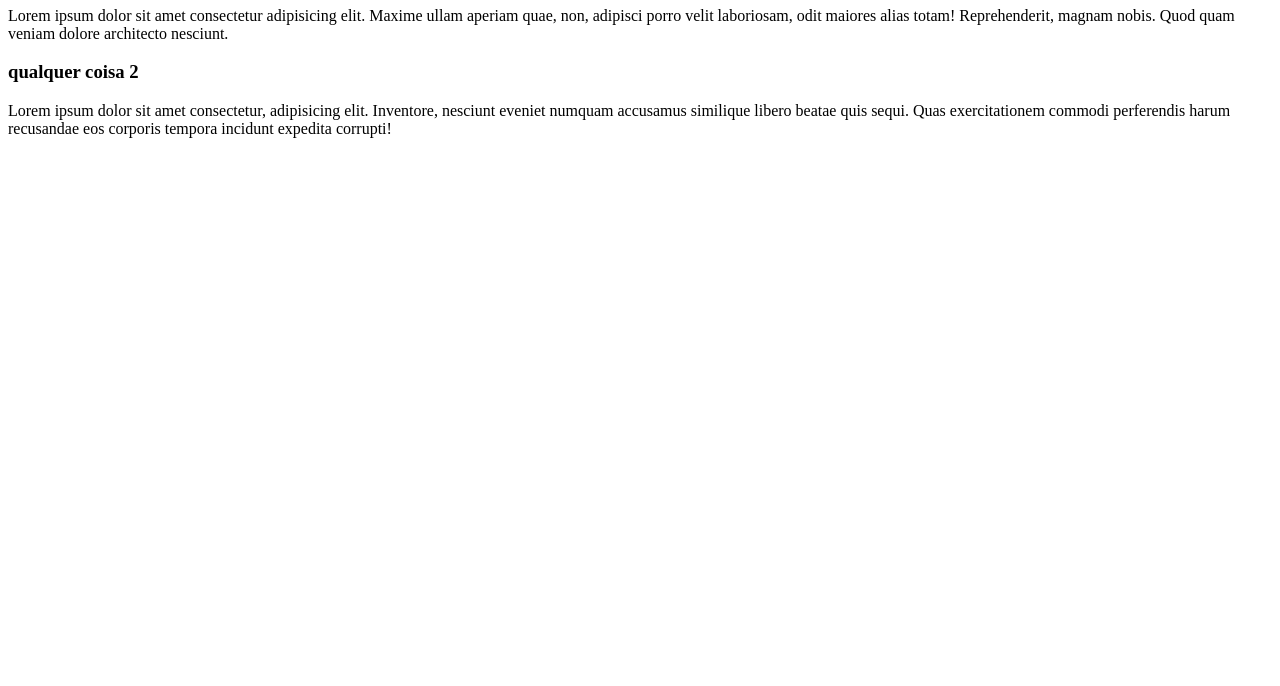
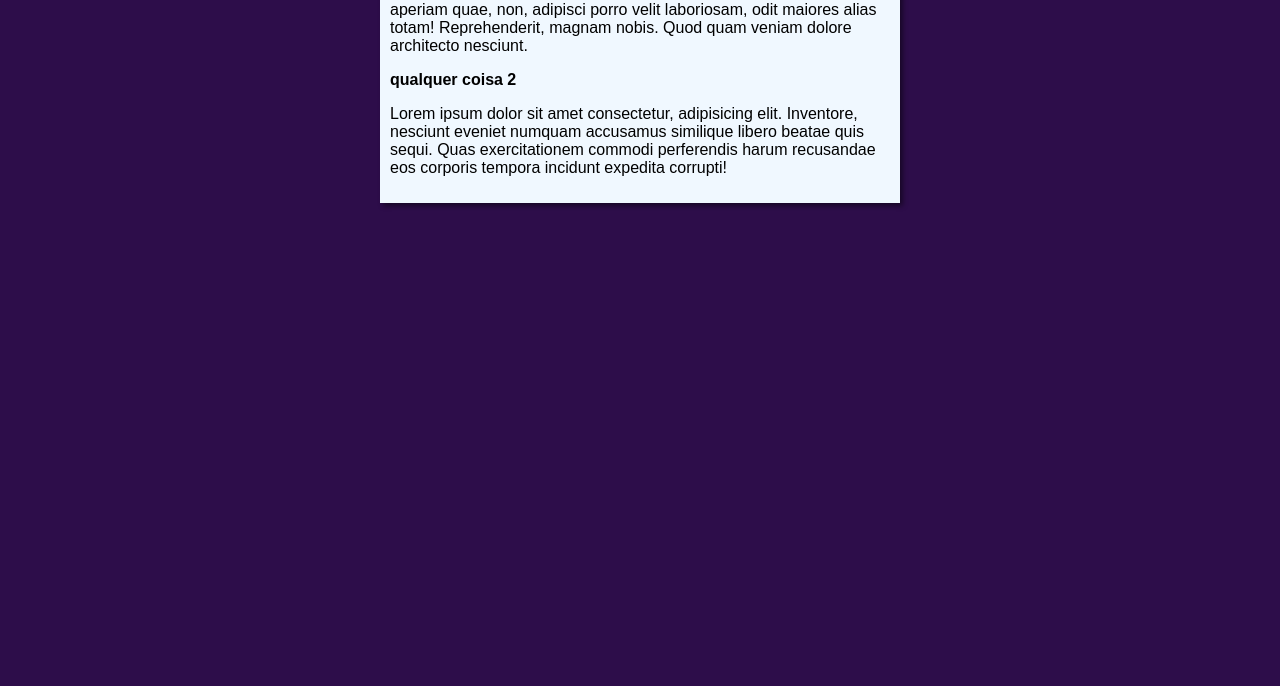
Before and after one commit to josinaldochaves/teste-branch, a plain HTML site: page index.html in a window 1280 px wide. Shown: the part 114-800 px from the top of the page. Drawn offline with Linux system fonts and the light colour scheme.

Commit message:
adicionei link:css

```diff
--- a/index.html
+++ b/index.html
@@ -4,6 +4,7 @@
     <meta charset="UTF-8">
     <meta name="viewport" content="width=device-width, initial-scale=1.0">
     <title>titulo do site</title>
+    <link rel="stylesheet" href="style.css">
 </head>
 <body>
     <main>
--- /dev/null
+++ b/style.css
@@ -0,0 +1,16 @@
+* {
+    font-family: Arial, Helvetica, sans-serif;
+    font-size: 16px;
+}
+
+body {
+    background-color: rgb(45, 13, 74);
+}
+
+main {
+    background-color: aliceblue;
+    width: 500px;
+    margin: auto;
+    padding: 10px;
+    box-shadow: 3px 3px 5px rgba(0, 0, 0, 0.473);
+}
```
